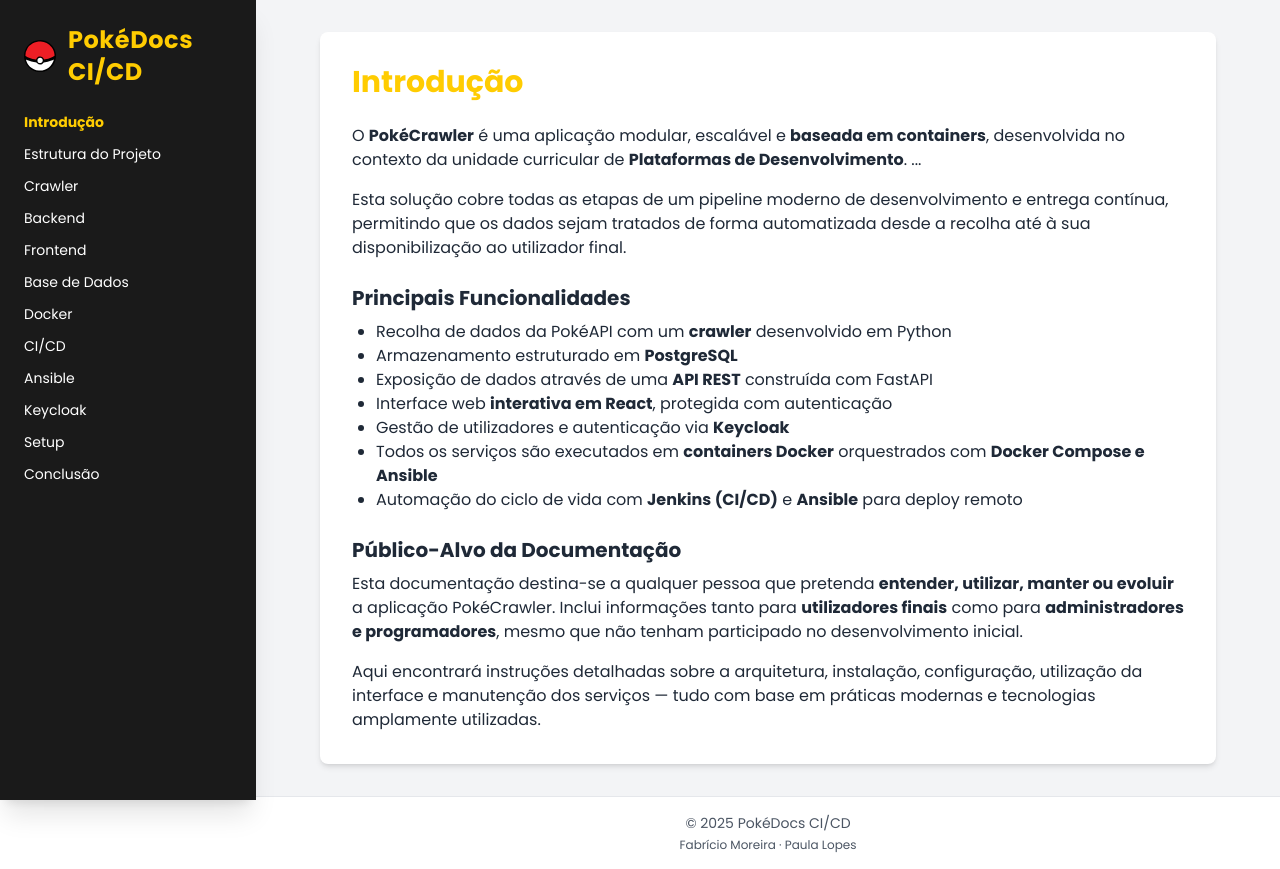
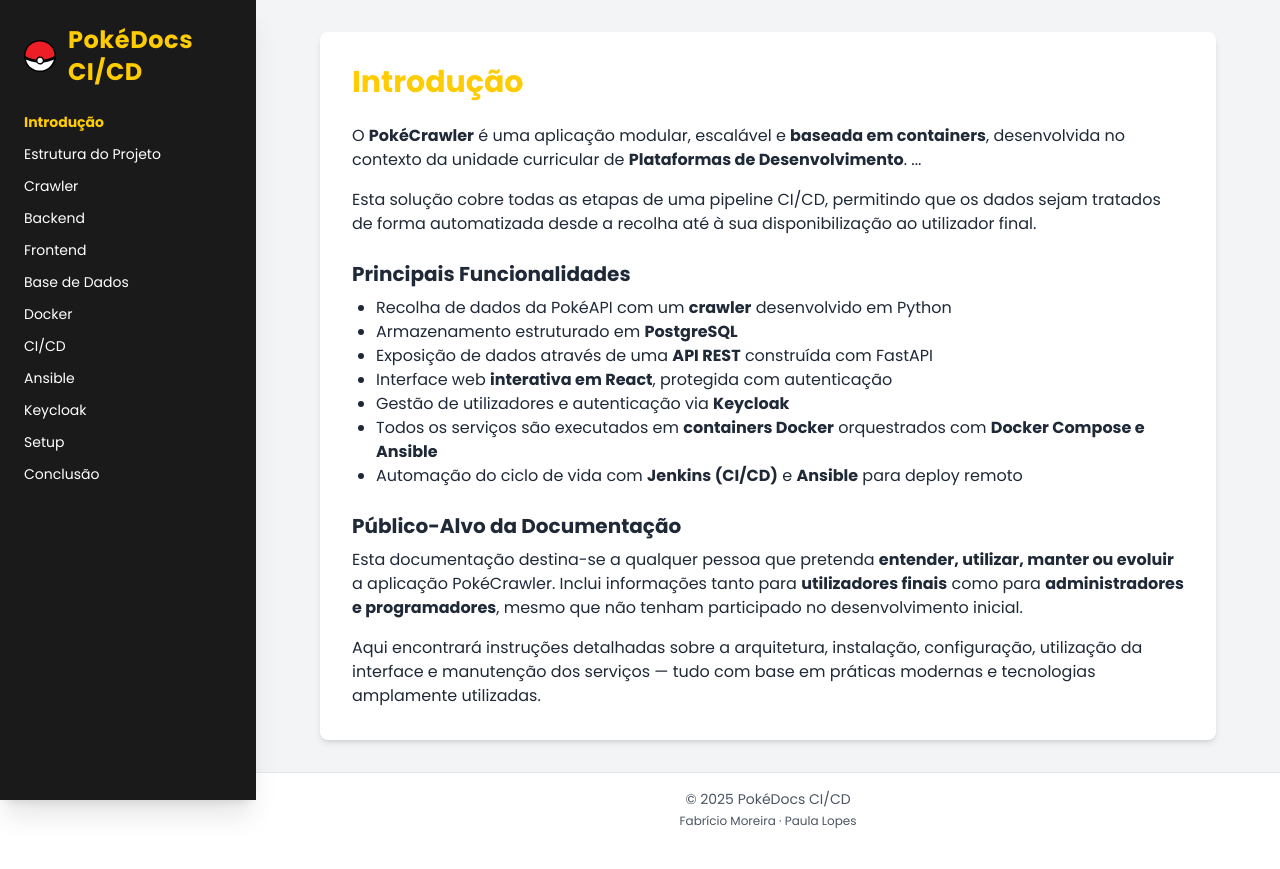
Before and after one commit to Paulalopesdeveloper/cicd-docs-site, a React (Vite) app: page / in a window 1280 px wide. After the commit the page ends 845 px from the top, so only its background shows below. Built offline with nearby package versions, Linux system fonts and the light colour scheme.

Commit message:
melhorar conteudo

```diff
--- a/src/pages/Introduction.jsx
+++ b/src/pages/Introduction.jsx
@@ -8,7 +8,7 @@
       </p>
 
       <p className="mb-4">
-        Esta solução cobre todas as etapas de um pipeline moderno de desenvolvimento e entrega contínua, permitindo que os dados sejam tratados de forma automatizada desde a recolha até à sua disponibilização ao utilizador final.
+        Esta solução cobre todas as etapas de uma pipeline CI/CD, permitindo que os dados sejam tratados de forma automatizada desde a recolha até à sua disponibilização ao utilizador final.
       </p>
 
       <h3 className="text-xl font-semibold mt-6 mb-2">Principais Funcionalidades</h3>
```
